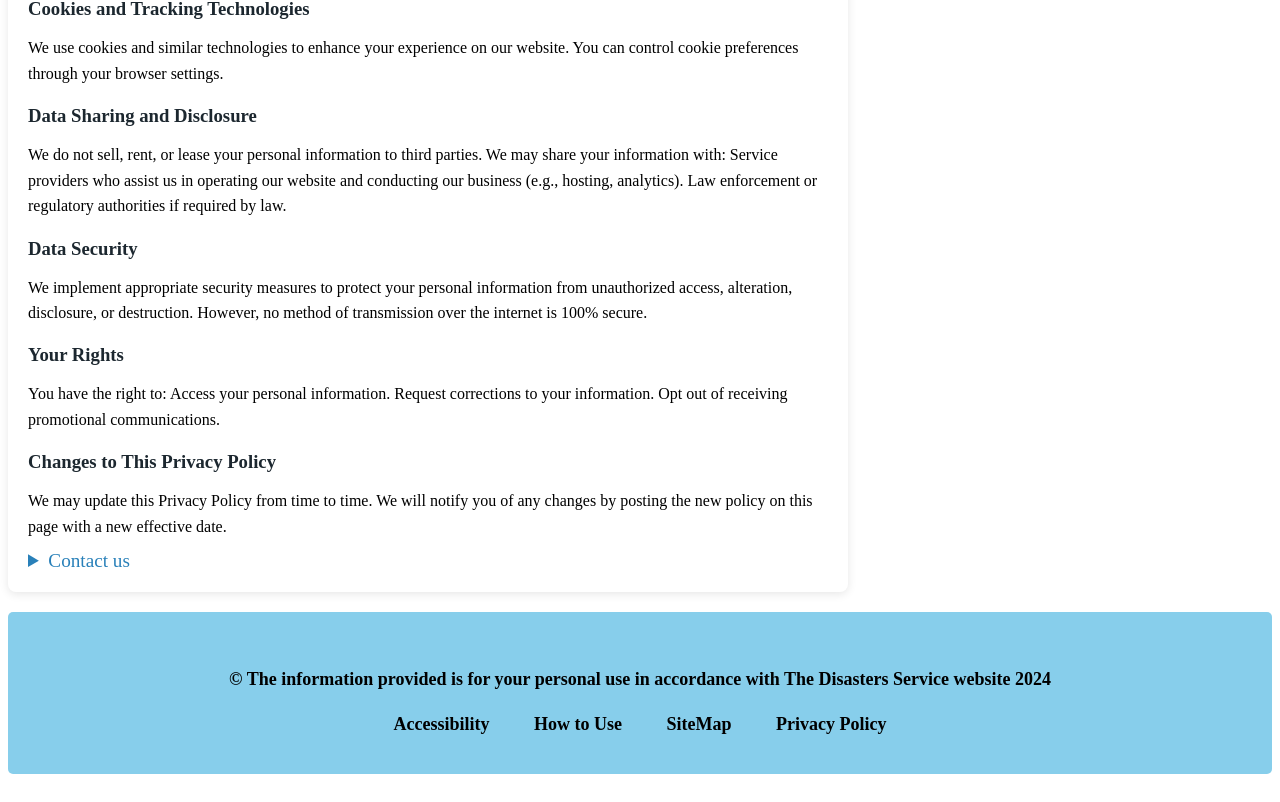
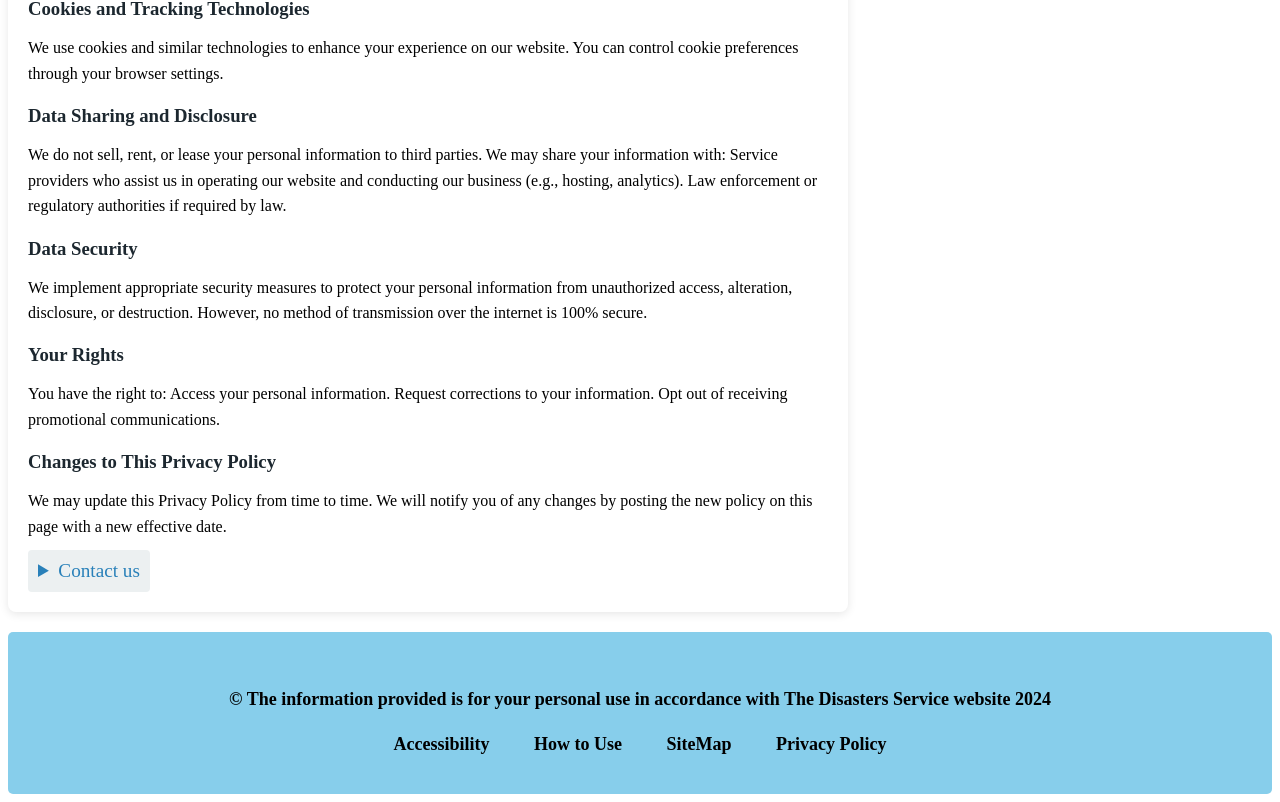
Before and after one commit to BIT-Studio-3/group-project-25-1-scade, a SvelteKit app in the folder disaster/disaster/: page /privacy in a window 1280 px wide. Shown: the part 834-1636 px from the top of the page. Built offline with nearby package versions, Linux system fonts and the light colour scheme.

Commit message:
made the contact us look more clickable like a button but its not

```diff
--- a/disaster/disaster/src/routes/privacy/+page.svelte
+++ b/disaster/disaster/src/routes/privacy/+page.svelte
@@ -133,6 +133,12 @@
     address a{
         text-decoration: none;
     }
+    details {
+        background-color: #ecf0f1;
+        border-radius: 4px;
+        padding: 10px;
+        max-width: fit-content;
+    }
 
 
 
```
